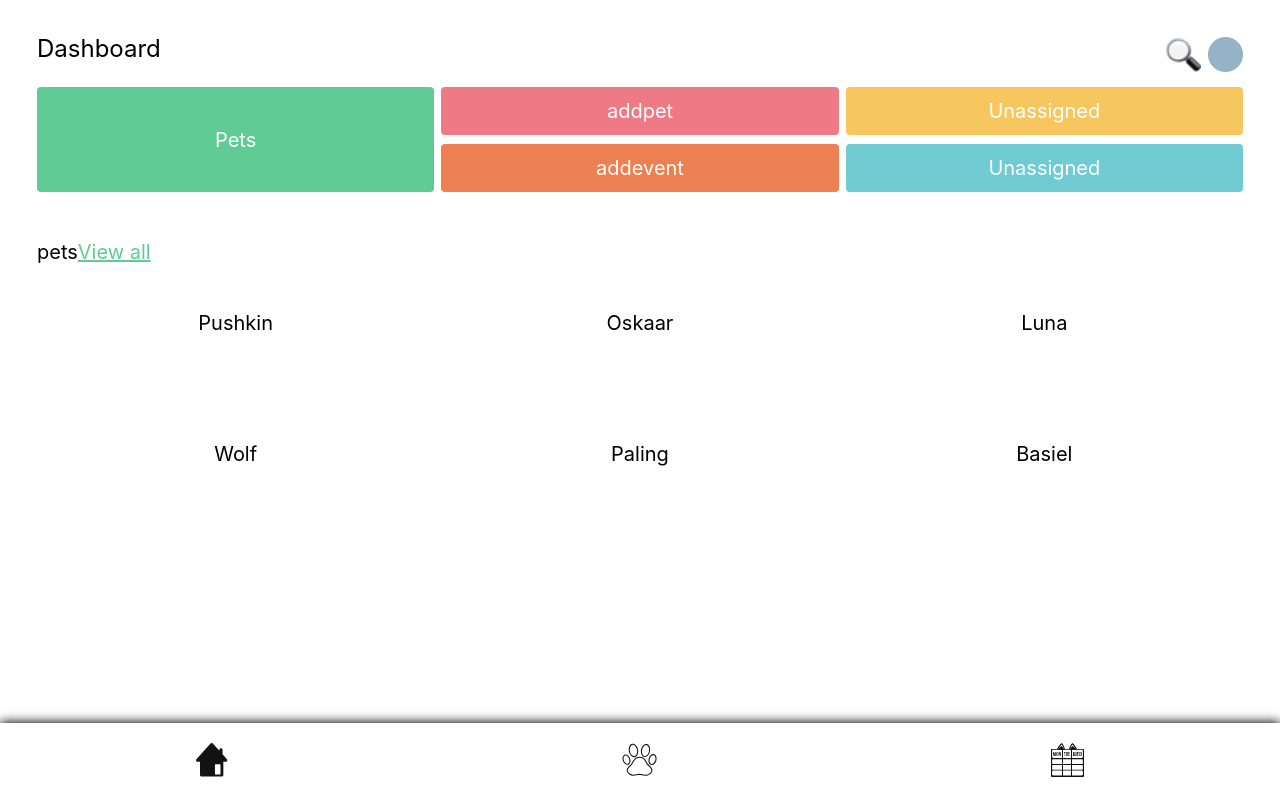
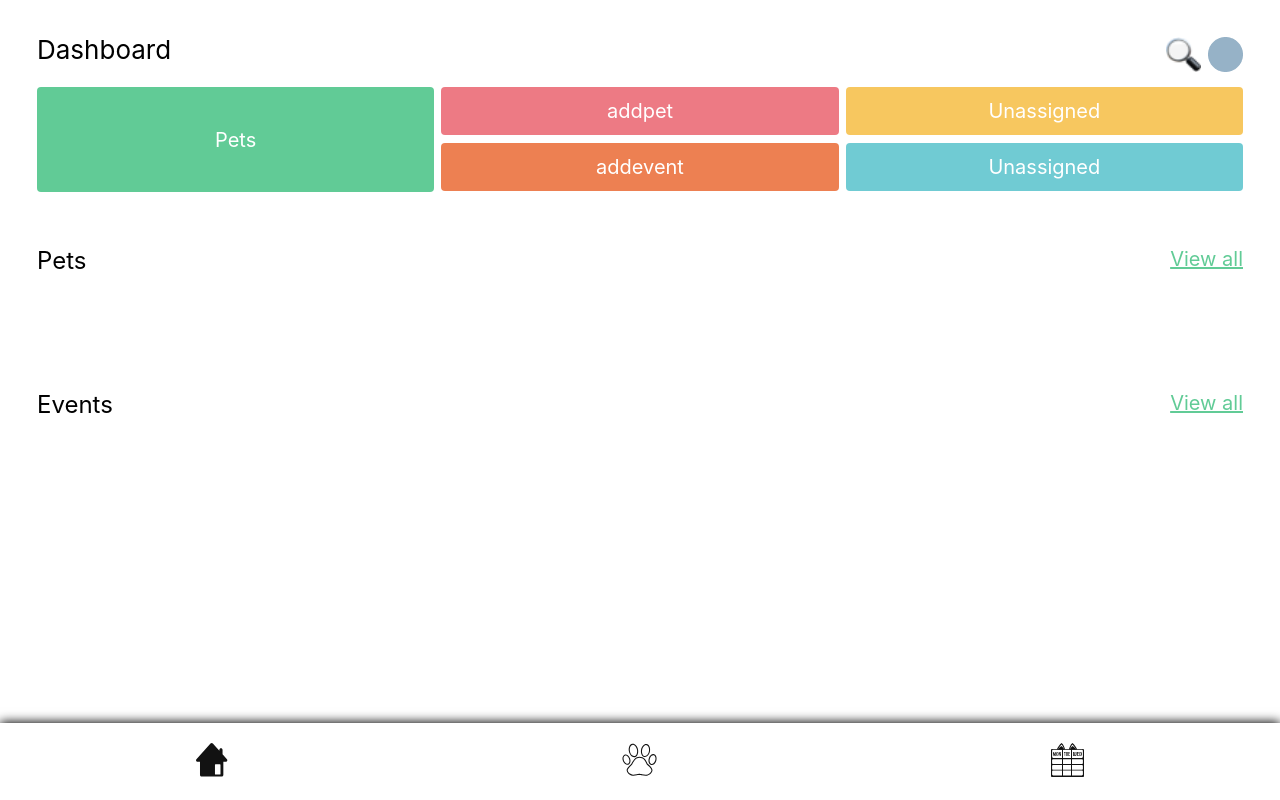
Before and after one commit to devinekask/1920-DEV3-plan-it-geenens-vandeweghe, a PHP site: page / in a window 1280 px wide. Run offline with PHP 8.4, Linux system fonts and the light colour scheme.

Commit message:
Setup for link with db homepage, fixed issues homepage

```diff
--- a/src/css/style.css
+++ b/src/css/style.css
@@ -23,11 +23,15 @@ footer {
 
 .hidden {
   display: none;
-  justify-content: space-between;
 }
 
 .wrap {
   display: flex;
+}
+
+.dashboard__home--content .wrap {
+  justify-content: space-between;
+
 }
 
 .center {
@@ -57,19 +61,22 @@ footer {
   padding: var(--marginMedium);
 }
 
-.dashboard__home--header, .dashboard__home--pets {
+.section__title {
+  font-size: var(--fontsizeBig);
+}
+
+.dashboard__home--header, .list__home--pets, .dashboard__home--pets {
   color: white;
   display: grid;
-  grid-template-columns: repeat(6, 1fr);
-  grid-template-rows: repeat(2, 1fr);
-  grid-column-gap: 7px;
-  grid-row-gap: 9px;
+  grid-template-columns: repeat(3, 1fr);
+  row-gap: var(--marginSmall);
+  column-gap: var(--marginSmall);
   text-align: center;
   margin: 0 auto;
 }
 
 .green {
-  grid-area: 1 / 1 / 3 / 3;
+  grid-area: span 2;
   background-color: #61cb96;
   height: 105px;
   border-radius: 4px;
@@ -77,31 +84,28 @@ footer {
 }
 
 .red {
-  grid-area: 1 / 3 / 2 / 5;
+  grid-area: 1 / 2 span 2;
   background-color: #ed7a84;
-  height: 48px;
-  border-radius: 4px;
 }
 
 .orange {
-  grid-area: 2 / 3 / 3 / 5;
+  grid-area: 2 / 2 / span 2;
   background-color: #ed8052;
-  height: 48px;
-  border-radius: 4px;
 }
 
 .yellow {
-  grid-area: 1 / 5 / 2 / 7;
+  grid-area: 1 / 3 / 2 / 3;
   background-color: #f7c75f;
-  height: 48px;
-  border-radius: 4px;
 }
 
 .blue {
-  grid-area: 2 / 5 / 3 / 7;
+  grid-area: 2 / 3 / 2 / 4;
   background-color: #70cbd3;
-  height: 48px;
-  border-radius: 4px;
+}
+
+.red, .orange, .yellow, .blue {
+  height: 4.8rem;
+  border-radius: .4rem;
 }
 
 .right {
@@ -109,7 +113,7 @@ footer {
   color: #61cb96;
 }
 
-.dashboard__item {
+.list__item, .dashboard__item {
   display: flex;
   justify-content: center;
   align-items: center;
@@ -117,49 +121,18 @@ footer {
   color: white;
 }
 
-.pets {
-  display: grid;
-  grid-template-columns: repeat(6, 1fr);
-  grid-template-rows: repeat(2, 2fr);
-  grid-column-gap: 7px;
-  grid-row-gap: 11px;
-
-}
-
-.div1 {
-  grid-area: 1 / 1 / 2 / 3;
-  height: 122px;
+.list__wrapper {
+  height: 12rem;
   color: black;
 }
 
-.div2 {
-  grid-area: 1 / 3 / 2 / 5;
-  height: 122px;
-  color: black;
-}
+.pets {
+  display: grid;
+  grid-template-columns: repeat(3, 1fr);
+  grid-template-rows: repeat(2, 2fr);
+  row-gap: var(--marginSmall);
+  column-gap: var(--marginSmall);
 
-.div3 {
-  grid-area: 1 / 5 / 2 / 7;
-  height: 122px;
-  color: black;
-}
-
-.div4 {
-  grid-area: 2 / 1 / 3 / 3;
-  height: 122px;
-  color: black;
-}
-
-.div5 {
-  grid-area: 2 / 3 / 3 / 5;
-  height: 122px;
-  color: black;
-}
-
-.div6 {
-  grid-area: 2 / 5 / 3 / 7;
-  height: 122px;
-  color: black;
 }
 
 .viewall {
--- a/src/css/vars.css
+++ b/src/css/vars.css
@@ -8,9 +8,9 @@
   /* Fontsizes */
   --fontsizeMini: 12px;
   --fontsizeSmall: 14px;
-  --fontsizeMedium: 16px;
-  --fontsizeBig: 18px;
-  --fontsizeMega: 24px;
+  --fontsizeMedium: 18px;
+  --fontsizeBig: 24px;
+  --fontsizeMega: 26px;
 
   /* Margins */
   --marginSmall: 7px;
--- a/src/view/pets/index.php
+++ b/src/view/pets/index.php
@@ -9,17 +9,27 @@
     </div>
 </section>
 <section class="dashboard dashboard__home--content">
-    <div class="wrap">
-      <h3>pets</h3>
+<!-- Overview of Pets -->
+<div class="wrap">
+      <h3 class="section__title">Pets</h3>
       <a href="index.php?page=pets" class="viewall">View all</a>
     </div>
-    <div class="dashboard__home--pets">
-      <a href="" class="dashboard__item div1">Pushkin</a>
-      <a href="" class="dashboard__item div2">Oskaar</a>
-      <a href="" class="dashboard__item div3">Luna</a>
-      <a href="" class="dashboard__item div4">Wolf</a>
-      <a href="" class="dashboard__item div5">Paling</a>
-      <a href="" class="dashboard__item div6">Basiel</a>
+    <div class="list__home--pets">
+      <div class="list__wrapper">
+        <img src="" alt="">
+        <a href="" class="list__item">Pushkin</a>
+      </div>
+    </div>
+<!-- Overview of Events -->
+    <div class="wrap">
+      <h3 class="section__title">Events</h3>
+      <a href="index.php?page=events" class="viewall">View all</a>
+    </div>
+    <div class="list__home--events">
+      <div class="list__wrapper">
+        <img src="" alt="">
+        <a href="" class="list__item">Event 1</a>
+      </div>
     </div>
 </section>
 </div>
```
